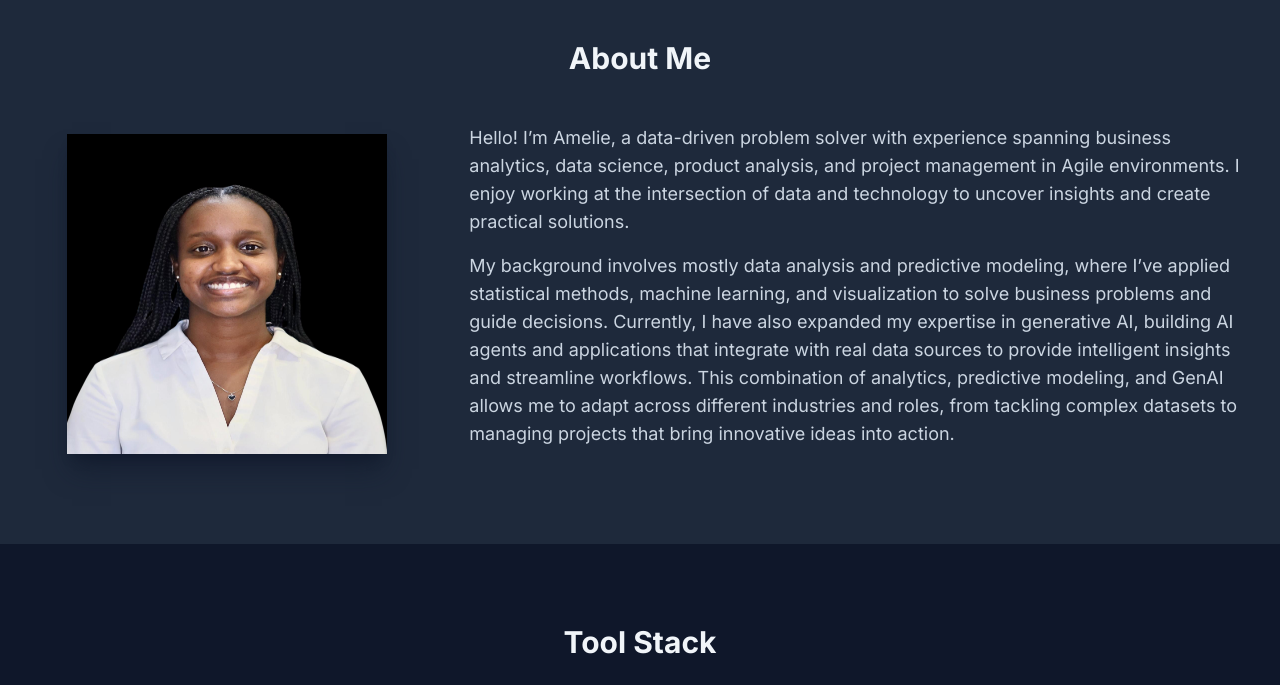
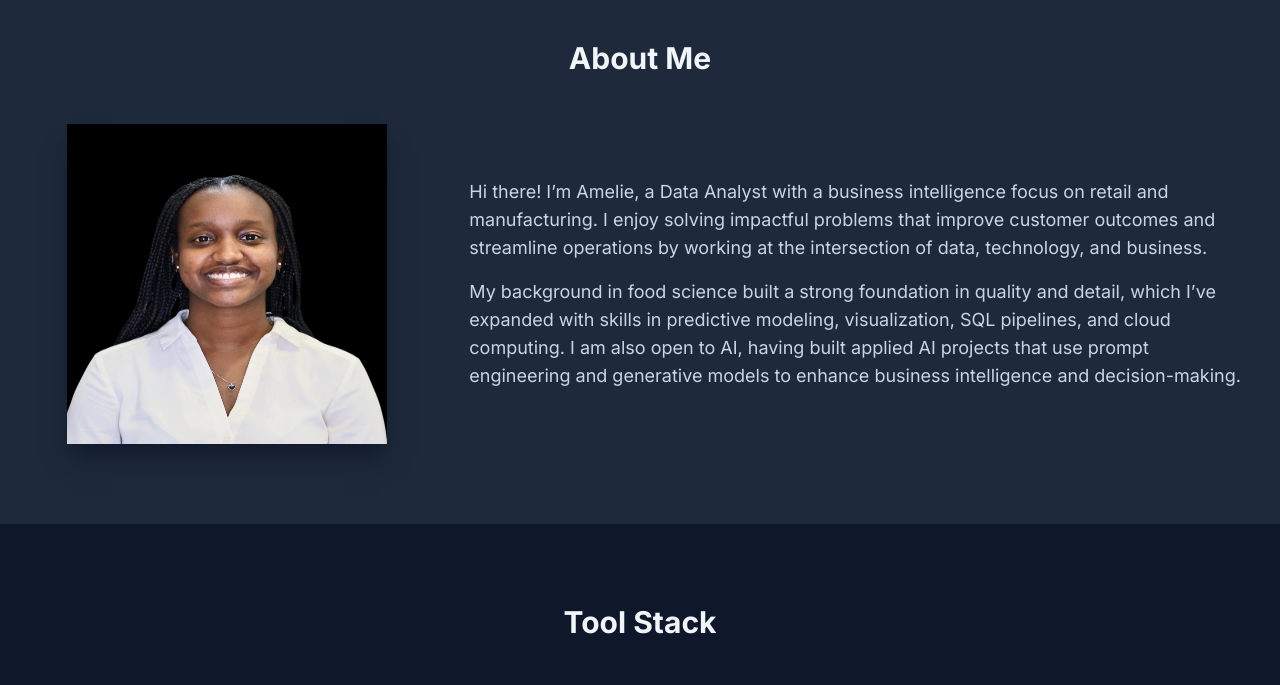
Before and after one commit to amndongozi/amndongozi, a plain HTML site: page index.html in a window 1280 px wide. Shown: the part 840-1525 px from the top of the page. Drawn offline with nearby package versions, Linux system fonts and the light colour scheme.

Commit message:
Update Skills

```diff
--- a/index.html
+++ b/index.html
@@ -101,11 +101,9 @@
                         <img src="Amelie.jpg" alt="Amelie Ndongozi" class="w-80 h-80 mx-auto shadow-xl shadow-slate-900/60">
                     </div>
                     <div class="md:w-2/3 text-lg text-slate-300 space-y-4">
-                        <p>Hello! I’m Amelie, a data-driven problem solver with experience spanning business analytics, data science, product analysis, and project management in Agile environments. I enjoy working at the intersection of data and technology to uncover insights and create practical solutions. </p>
-                        <p>My background involves mostly data analysis and predictive modeling, where I’ve applied statistical methods, machine learning, and visualization to solve business problems and guide decisions.
-                        Currently, I have also expanded my expertise in generative AI, building AI agents and applications that integrate with real data sources to provide intelligent insights and streamline workflows.
-                    This combination of analytics, predictive modeling, and GenAI allows me to adapt across different industries and roles, from tackling complex datasets to managing projects that bring innovative ideas into action. </p>
-                         <p></p>
+                        <p>Hi there! I’m Amelie, a Data Analyst with a business intelligence focus on retail and manufacturing. I enjoy solving impactful problems that improve customer outcomes and streamline operations by working at the intersection of data, technology, and business.</p>
+                        <p>My background in food science built a strong foundation in quality and detail, which I’ve expanded with skills in predictive modeling, visualization, SQL pipelines, and cloud computing. I am also open to AI, having built applied AI projects that use prompt engineering and generative models to enhance business intelligence and decision-making.</p>
+
                     </div>
                 </div>
             </div>
```
